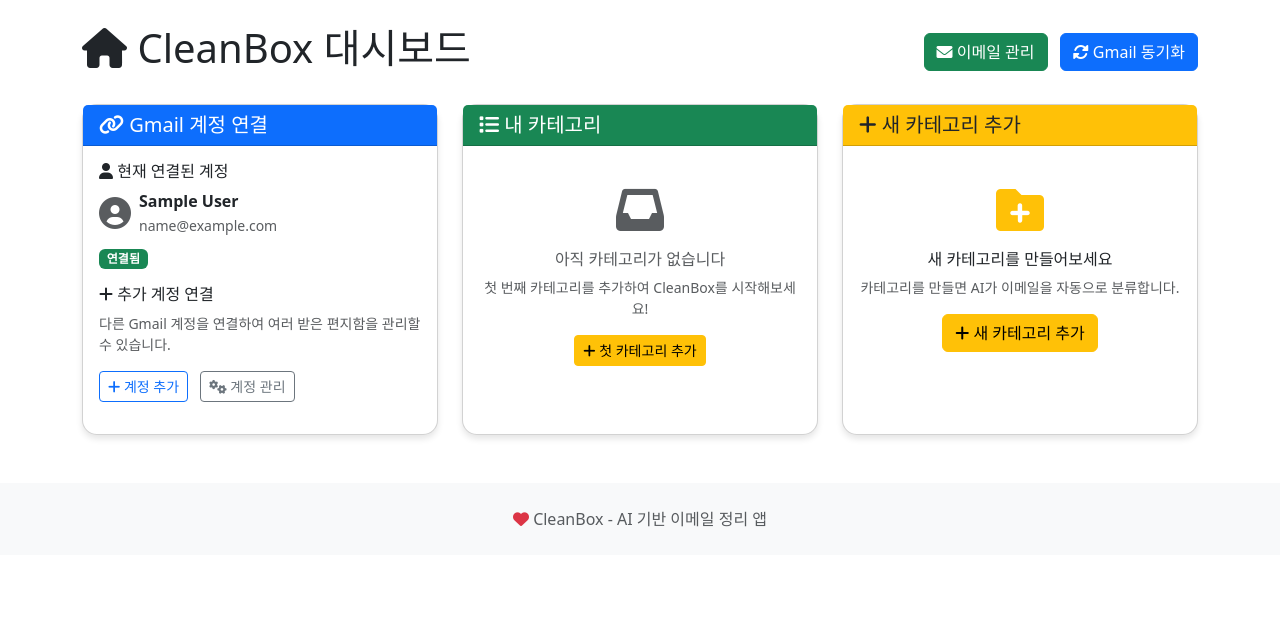
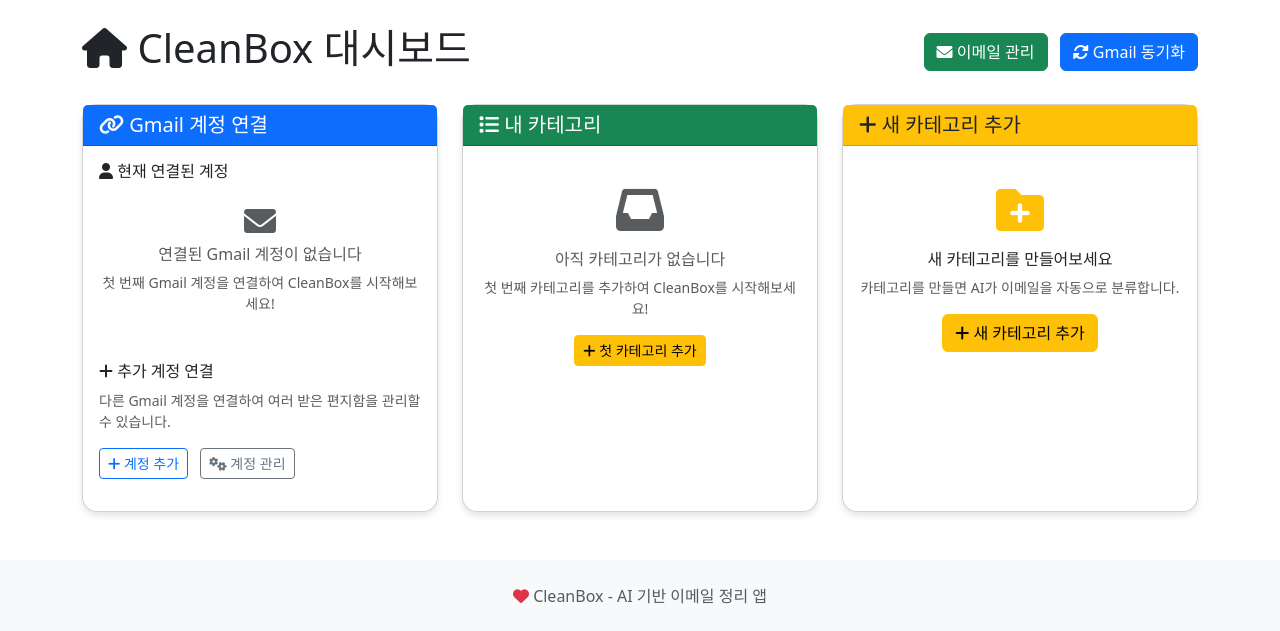
Before and after one commit to escandar2836/cleanbox-app, a Flask app: page /main/dashboard in a window 1280 px wide. Shown: the part 62-693 px from the top of the page. Run offline with Flask 3, Linux system fonts and the light colour scheme; the visitor is signed in with stand-in values (Sample User, id 1); parts of the project's set-up code (start-up, migrations or seed data) failed here and were passed over.

Commit message:
Update dashboard.html

```diff
--- a/cleanbox/templates/main/dashboard.html
+++ b/cleanbox/templates/main/dashboard.html
@@ -30,18 +30,44 @@
             <div class="card-body">
                 <div class="mb-3">
                     <h6><i class="fas fa-user"></i> 현재 연결된 계정</h6>
-                    <div class="d-flex align-items-center mb-2">
-                        {% if user.picture %}
-                        <img src="{{ user.picture }}" alt="프로필" class="rounded-circle me-2" width="32" height="32">
-                        {% else %}
-                        <i class="fas fa-user-circle fa-2x text-muted me-2"></i>
-                        {% endif %}
-                        <div>
-                            <strong>{{ user.name or user.email }}</strong><br>
-                            <small class="text-muted">{{ user.email }}</small>
+
+                    {% if accounts %}
+                        <div class="list-group list-group-flush">
+                            {% for account in accounts %}
+                            <div class="list-group-item d-flex justify-content-between align-items-center">
+                                <div class="d-flex align-items-center">
+                                    <i class="fas fa-envelope text-primary me-2"></i>
+                                    <div>
+                                        <strong>{{ account.account_name or account.account_email }}</strong><br>
+                                        <small class="text-muted">{{ account.account_email }}</small>
+                                    </div>
+                                </div>
+                                <div class="d-flex align-items-center">
+                                    {% if account.is_primary %}
+                                        <span class="badge bg-warning text-dark me-2">기본</span>
+                                    {% endif %}
+                                    {% if account.is_active %}
+                                        <span class="badge bg-success">활성</span>
+                                    {% else %}
+                                        <span class="badge bg-secondary">비활성</span>
+                                    {% endif %}
+                                </div>
+                            </div>
+                            {% endfor %}
                         </div>
-                    </div>
-                    <span class="badge bg-success">연결됨</span>
+                        <div class="mt-3">
+                            <small class="text-muted">
+                                <i class="fas fa-info-circle"></i>
+                                총 {{ accounts|length }}개의 Gmail 계정이 연결되어 있습니다.
+                            </small>
+                        </div>
+                    {% else %}
+                        <div class="text-center py-3">
+                            <i class="fas fa-envelope fa-2x text-muted mb-2"></i>
+                            <h6 class="text-muted">연결된 Gmail 계정이 없습니다</h6>
+                            <p class="text-muted small">첫 번째 Gmail 계정을 연결하여 CleanBox를 시작해보세요!</p>
+                        </div>
+                    {% endif %}
                 </div>
 
                 <div class="mb-3">
```
